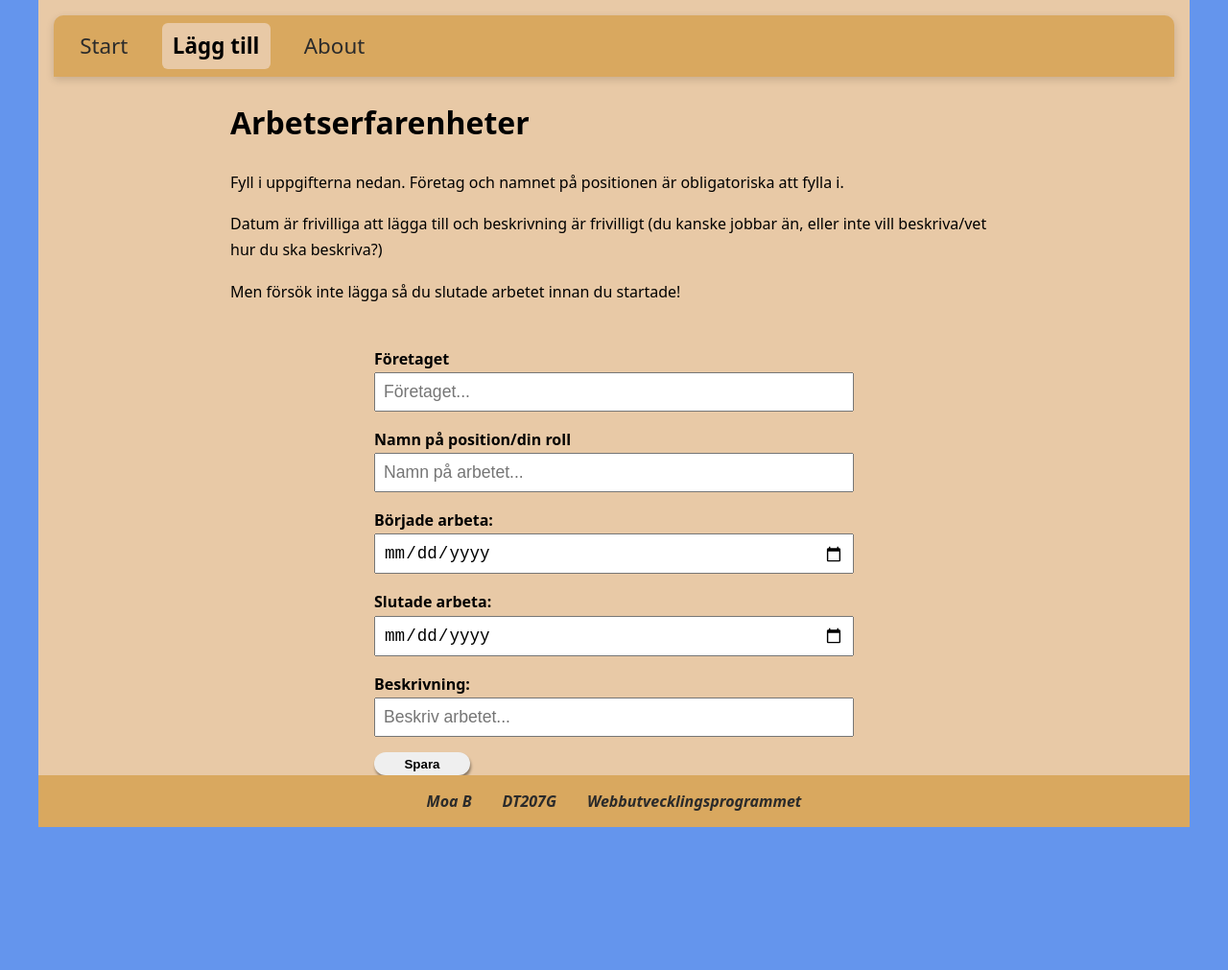
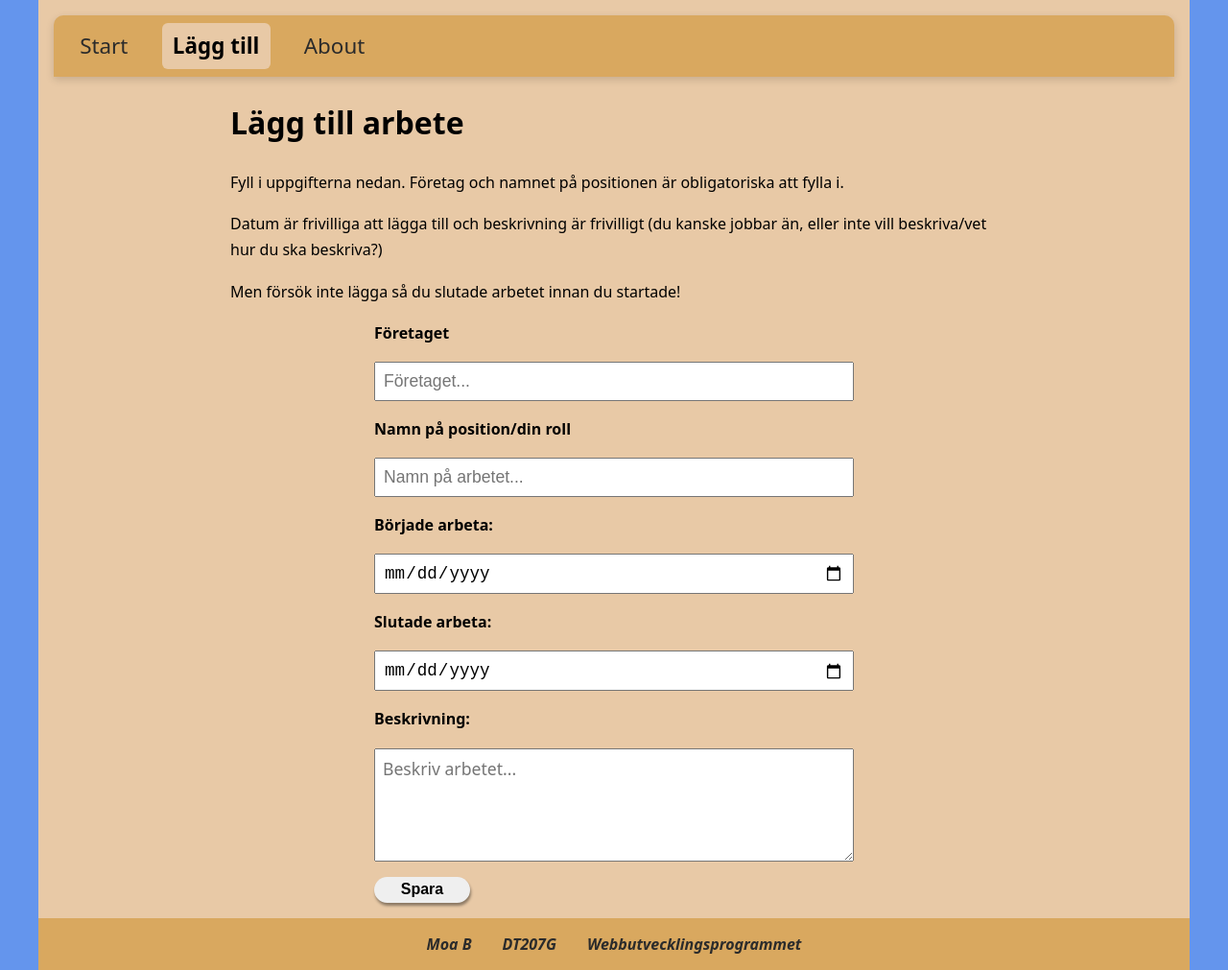
Before and after one commit to Kiim94/labb2-front-server, a website built with Vite: page add.html in a window 1280 px wide. Shown: the whole page at 96% size. Before the commit the page ends 862 px from the top, so only its background shows below. Built offline with nearby package versions, Linux system fonts and the light colour scheme.

Commit message:
Bytte input till textarea

```diff
--- a/add.html
+++ b/add.html
@@ -15,12 +15,11 @@
         <li><a href="about.html">About</a></li>
       </ul>
     </nav>
-        <div id="center">
-        <h1>Arbetserfarenheter</h1>
-        <p>Fyll i uppgifterna nedan. Företag och namnet på positionen är obligatoriska att fylla i.</p>
-        <p>Datum är frivilliga att lägga till och beskrivning är frivilligt (du kanske jobbar än, eller inte vill beskriva/vet hur du ska beskriva?)</p>
-        <p>Men försök inte lägga så du slutade arbetet innan du startade!</p>
-        <br>
+      <div id="center">
+        <h1>Lägg till arbete</h1>
+          <p>Fyll i uppgifterna nedan. Företag och namnet på positionen är obligatoriska att fylla i.</p>
+          <p>Datum är frivilliga att lägga till och beskrivning är frivilligt (du kanske jobbar än, eller inte vill beskriva/vet hur du ska beskriva?)</p>
+          <p>Men försök inte lägga så du slutade arbetet innan du startade!</p>
 
         <div id="add-err" class="error-box"></div>
 
@@ -38,12 +37,12 @@
             <input type="date" id="end_date">
 
             <label for="description">Beskrivning:</label>
-            <input type="text" id="description" placeholder="Beskriv arbetet...">
+            <textarea id="description" placeholder="Beskriv arbetet..."></textarea>
 
             <button type="submit" id="addBtn">Spara</button>
         </form>
 
-        </div>
+      </div>
     </main>
     <script type="module" src="/src/main.js"></script>
     <footer>
--- a/src/style.scss
+++ b/src/style.scss
@@ -4,6 +4,7 @@
     box-shadow: 1px 3px 3px rgba(0,0,0,0.4);
     padding:0.3rem;
     font-weight:bold;
+    font-size:16px;
     border-radius:20px;
     transition: all 0.1s ease;
     max-width:100px;
@@ -90,11 +91,18 @@ form{
     flex-direction:column;
     max-width:500px;
     margin:0 auto;
+    gap:1rem;
+    margin-bottom:1rem;
 }
 input{
     padding:0.5rem;
     font-size:1.1rem;
-    margin-bottom:1rem;
+}
+textarea{
+    @extend input;
+    resize:vertical;
+    min-height:100px;
+    font-family:inherit;
 }
 label{
     font-weight:bold;
```
